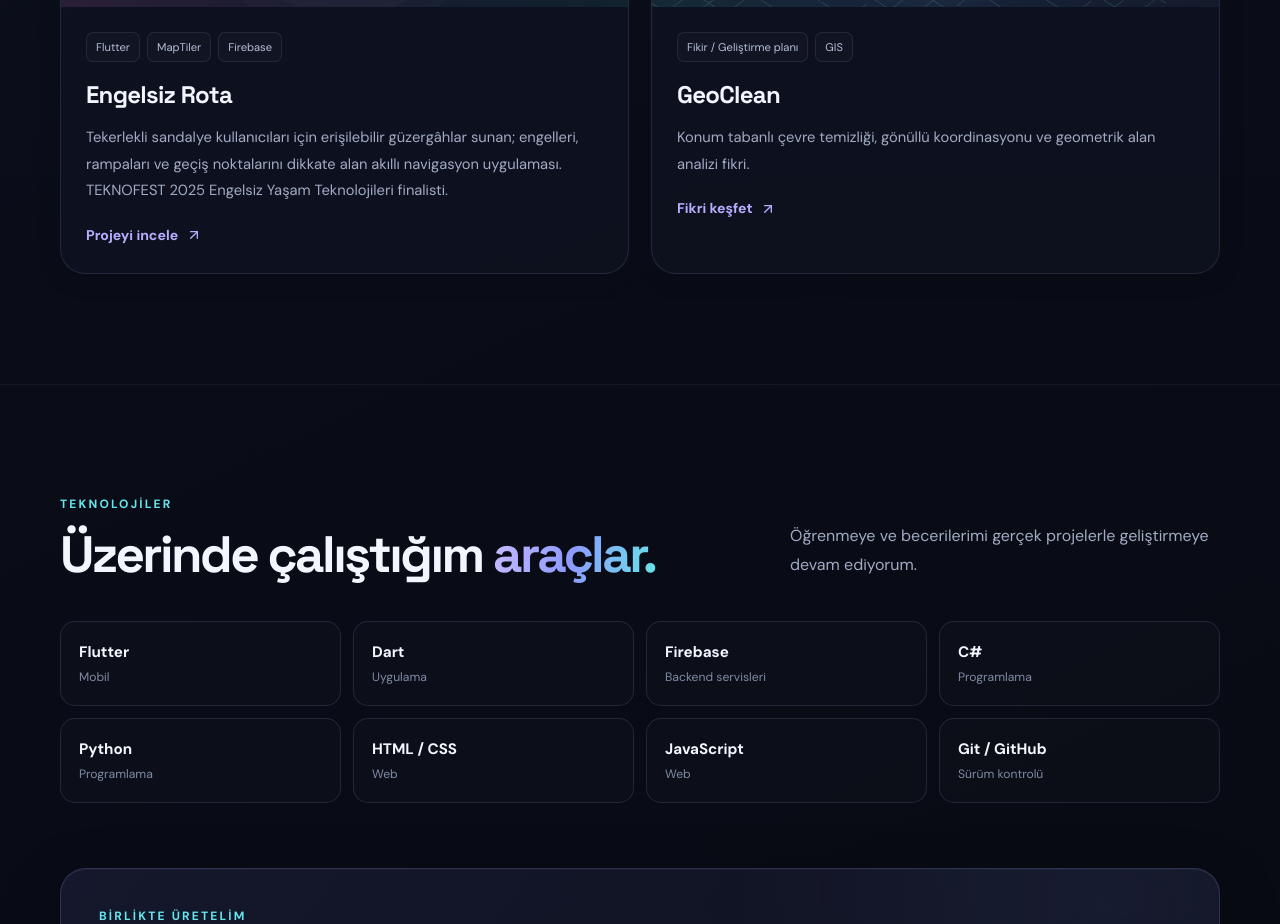
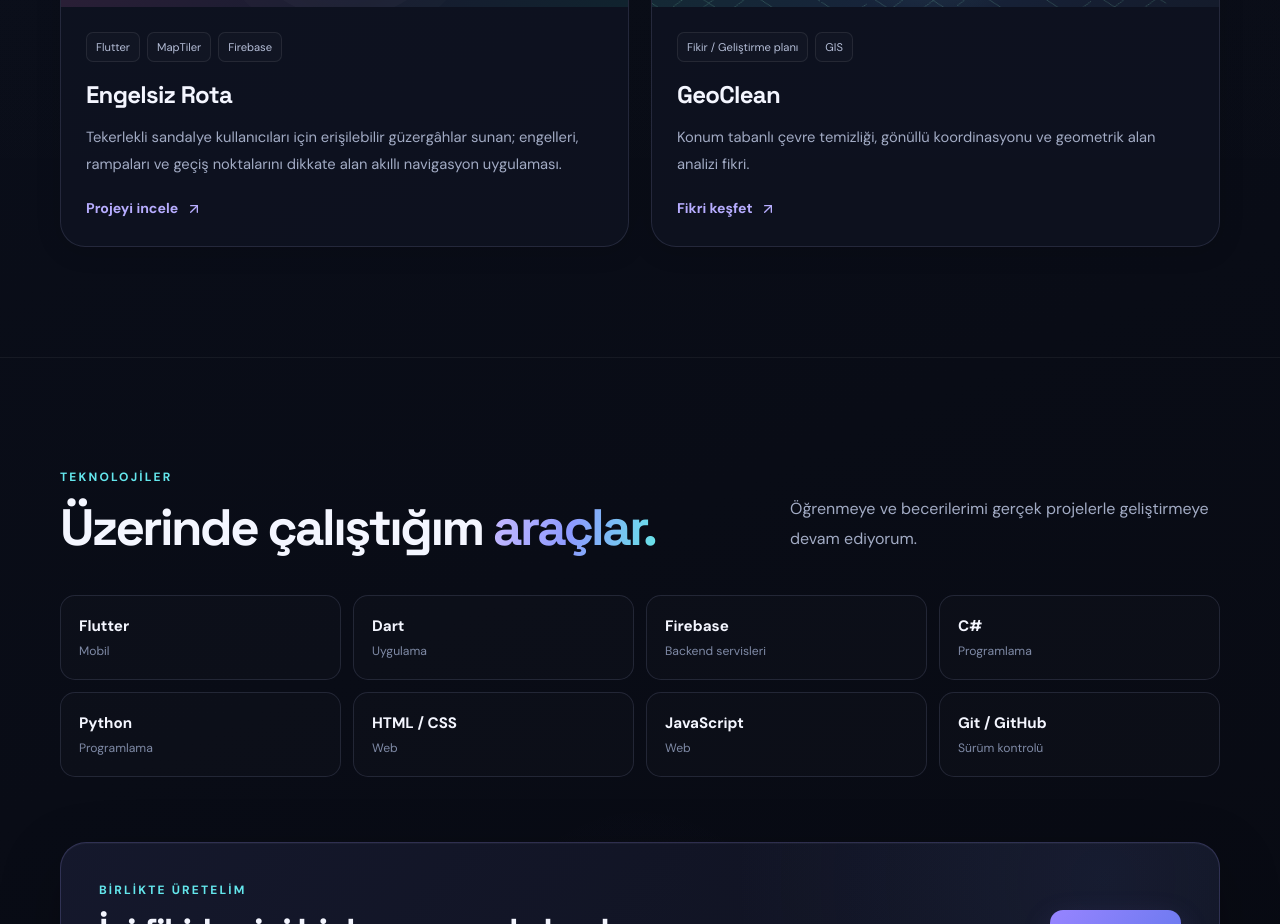
Before and after one commit to Mehmet-343/Blogsitem, a plain HTML site: page index.html in a window 1280 px wide. Shown: the part 1940-2864 px from the top of the page. Drawn offline with nearby package versions, Linux system fonts and the light colour scheme.

Commit message:
Update index.html

```diff
--- a/index.html
+++ b/index.html
@@ -105,8 +105,7 @@
           <p>
             Tekerlekli sandalye kullanıcıları için erişilebilir güzergâhlar
             sunan; engelleri, rampaları ve geçiş noktalarını dikkate alan
-            akıllı navigasyon uygulaması. TEKNOFEST 2025 Engelsiz Yaşam
-            Teknolojileri finalisti.
+            akıllı navigasyon uygulaması.
           </p>
           <a href="yarismalar.html#engelsiz-rota" class="text-link">
             Projeyi incele <i data-lucide="arrow-up-right"></i>
```
